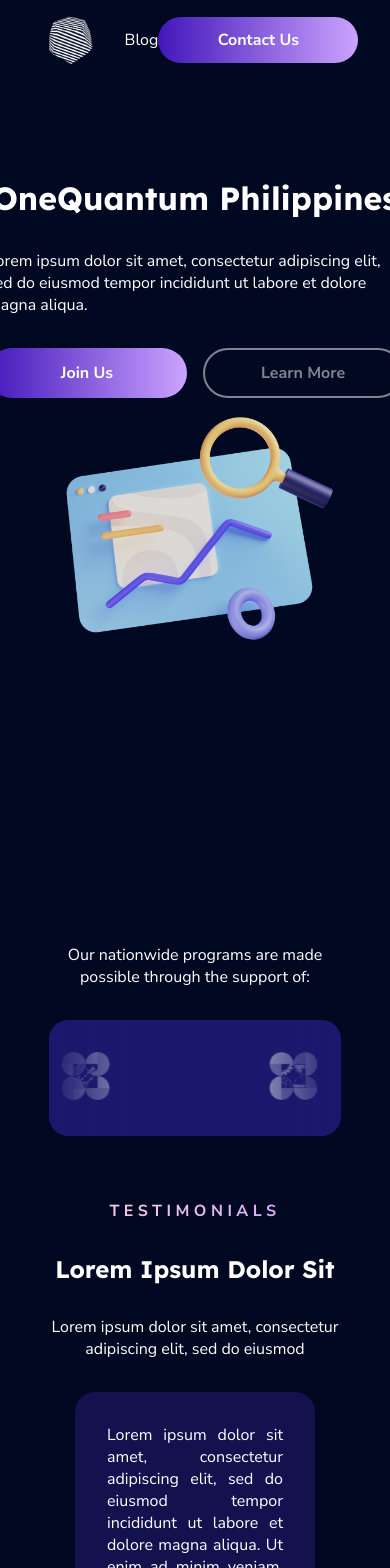
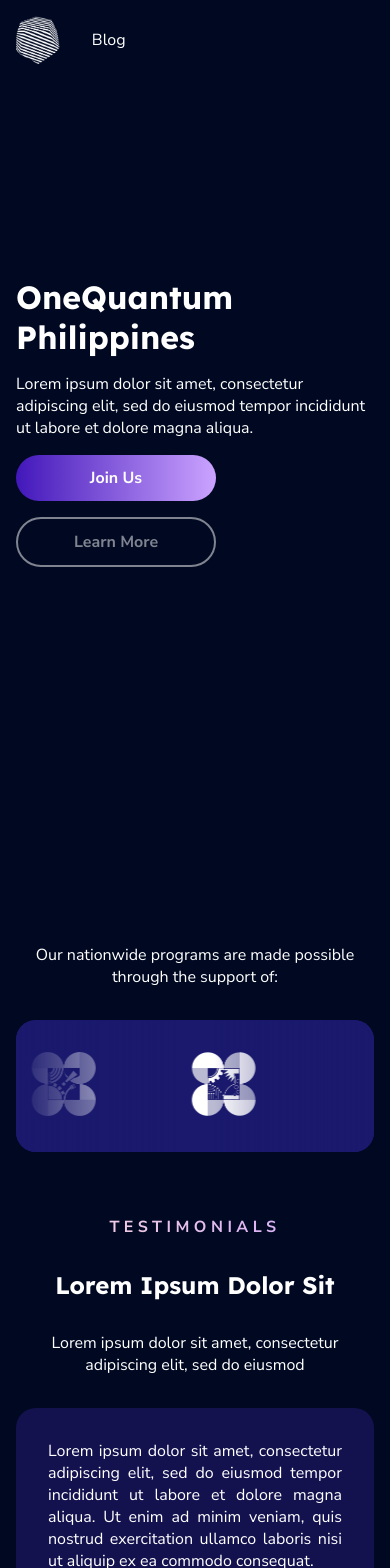
Before and after one commit to OQPH-Web-Projects/OQPH-Main-Website, a React (Create React App) app: page / in a window 390 px wide. Shown: the top 1568 px of the page. Built offline with nearby package versions, Linux system fonts and the light colour scheme.

Commit message:
fix: Styled for responsiveness to mobile screen

```diff
--- a/src/components/Navigation/Navigation.css
+++ b/src/components/Navigation/Navigation.css
@@ -2,10 +2,11 @@
     align-items: center;
     display: flex;
     justify-content: space-between;
-    padding: 1rem 0;
+    padding: 1rem 3rem;
     position: absolute;
-    width: inherit;
+    width: 100%;
     height: 5rem;
+    left: 0;
 }
 
 .nav div {
@@ -19,3 +20,15 @@
     height: 100%;
     cursor: pointer;
 }
+
+@media screen and (max-width: 767px) {
+   .nav {
+    padding: 1rem 1rem;
+   }
+}
+
+@media screen and (max-width: 450px) {
+    .nav button {
+        visibility: hidden;
+    }
+}
--- a/src/components/Question/Question.css
+++ b/src/components/Question/Question.css
@@ -56,3 +56,9 @@
     line-height: 150%;
     color: #ffffff;
 }
+
+@media screen and (max-width: 450px) {
+    .question-container {
+        padding: 1.5rem 1rem;
+    }
+}
--- a/src/components/Testimonial/Testimonial.css
+++ b/src/components/Testimonial/Testimonial.css
@@ -33,3 +33,10 @@
     flex-direction: column;
     justify-content: space-between;
 }
+
+@media screen and (max-width: 767px) {
+    .testimonial-container {
+        width: 100%;
+        height: fit-content;
+    }
+}
--- a/src/index.js
+++ b/src/index.js
@@ -1,10 +1,11 @@
 import React from 'react';
 import ReactDOM from 'react-dom/client';
 import App from './pages/App/App';
+import './pages/global.css';
 
 const root = ReactDOM.createRoot(document.getElementById('root'));
 root.render(
   <React.StrictMode>
-    <App />
+    <App className='App' />
   </React.StrictMode>
 );
--- a/src/pages/Home/Home.css
+++ b/src/pages/Home/Home.css
@@ -1,7 +1,7 @@
 /* Site Stylesheet
   1. Global Styles
   2. Section Styles
-  X. Media Queries
+  3. Media Queries
 ======================================== */
 
 
@@ -51,30 +51,20 @@
 
 /* 2. Section Styles
 ======================================== */
-.hero-text { /*  Hero Section Styles  */
+.hero {
     display: flex;
     flex-direction: column;
     justify-content: center;
-    row-gap: 2rem;
-}
-
-.hero-text h1 {
-    text-align: center;
+    row-gap: 1rem;
 }
 
 .hero-cta {
     display: flex;
-    flex-direction: row;
-    justify-content: center;
     column-gap: 1rem;
 }
 
 .hero-image {
     margin: 0;
-}
-
-.hero-image img {
-    width: 100%;
 }
 
 .credibility { /*  Credibility Section  */
@@ -143,8 +133,8 @@
 }
 
 .orgs-logo {
-    height: 3rem;
-    margin: 0 5rem;
+    height: 4rem;
+    margin: 0 3rem;
 }
 
 .testimonial-cards {
@@ -153,6 +143,10 @@
     align-items: center;
     justify-content: space-between;
     gap: 2rem
+}
+
+#about {
+    padding: 3rem 0;
 }
 
 .about-text {  /*  About Us Section  */
@@ -173,6 +167,10 @@
     gap: 1rem;
 }
 
+.detailed-about-section {
+    padding: 3rem 0;
+}
+
 .detailed-about-section > p { /*  Detailed About Us Section  */
    margin-bottom: 2rem;
 }
@@ -190,6 +188,10 @@
     row-gap: 1rem;
 }
 
+.detailed-about-image {
+    width: 100%;
+}
+
 .collaboration,
 .questions {  /*  Collaboration & FAQs Section  */
     padding: 6.25rem 0;
@@ -205,8 +207,15 @@
 }
 
 
-/* X. Media Queries
+/* 3. Media Queries
 ======================================== */
+@media screen and (max-width: 900px) {
+    .home-container {
+        width: 100%;
+        padding: 0 1rem;
+    }
+}
+
 @media screen and (min-width: 768px) { /*for tablets, laptops and wider*/
     .three-column {
         display: grid;
@@ -225,18 +234,6 @@
         width: 100%;
     }
 
-    .hero-text h1 {
-        text-align: start;
-    }
-
-    .hero-image {
-        margin: auto 0;
-    }
-
-    .hero-cta {
-        justify-content: start;
-    }
-
     .about-text {
         align-items: start;
         row-gap: 2rem;
@@ -250,3 +247,10 @@
         flex-direction: row;
     }
 }
+
+@media screen and (max-width: 450px) {
+    .hero-cta {
+        flex-direction: column;
+        row-gap: 1rem;
+    }
+}
--- a/src/pages/Home/Home.js
+++ b/src/pages/Home/Home.js
@@ -36,18 +36,13 @@
 			<Navigation />
 
 			{/* ==== Hero Section ==== */}
-			<div className='two-column section'>
-				{/* 2-Column Section */}
-				<div className='hero-text column-1'>
-					<h1>OneQuantum Philippines</h1>
-					<p>Lorem ipsum dolor sit amet, consectetur adipiscing elit, sed do eiusmod tempor incididunt ut labore et dolore magna aliqua.</p>
-					<div className='hero-cta'>
-						<Button text='Join Us' color='gradient' target='collaboration' />
-						<Button text='Learn More' color='outline' target='about' />
-					</div>
+			<div className='hero section'>
+				<h1>OneQuantum Philippines</h1>
+				<p>Lorem ipsum dolor sit amet, consectetur adipiscing elit, sed do eiusmod tempor incididunt ut labore et dolore magna aliqua.</p>
+				<div className='hero-cta'>
+					<Button text='Join Us' color='gradient' target='collaboration' />
+					<Button text='Learn More' color='outline' target='about' />
 				</div>
-				{/* Hero Image */}
-				<div className='hero-image column-2'><img src={ heroImage } alt='OneQuantum Philippines' /></div>
 			</div>
 
 			{/* ==== Credibility Section ==== */}
@@ -143,7 +138,7 @@
 					</div>
 					{/* 2nd Column */}
 					<div className='detailed-about-column'>
-						<img src={ detailedAboutImage } alt='About OneQuantum Philippines' />
+						<img className='detailed-about-image' src={ detailedAboutImage } alt='About OneQuantum Philippines' />
 					</div>
 					{/* 3rd Column */}
 					<div className='detailed-about-column text'>
--- a/src/pages/global.css
+++ b/src/pages/global.css
@@ -3,6 +3,10 @@
 * {
     box-sizing: border-box;
     margin: 0;
+}
+
+.App {
+    width: 100%;
 }
 
 html {
@@ -18,6 +22,7 @@
     overflow-x: hidden;
     scroll-behavior: smooth;
     text-rendering: optimizeLegibility;
+    height: 100%;
     width: 100%;
     -webkit-font-smoothing: antialiased;
     -moz-osx-font-smoothing: grayscale;
```
